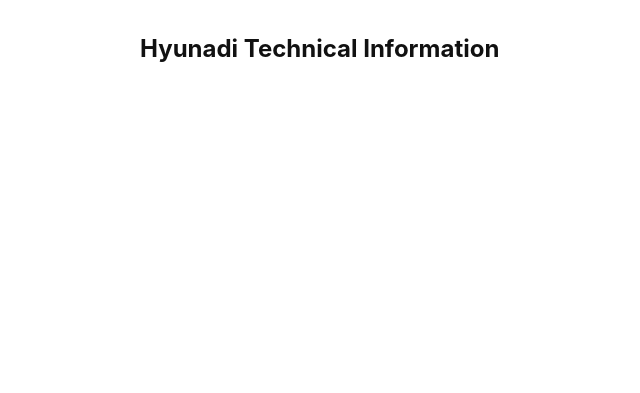
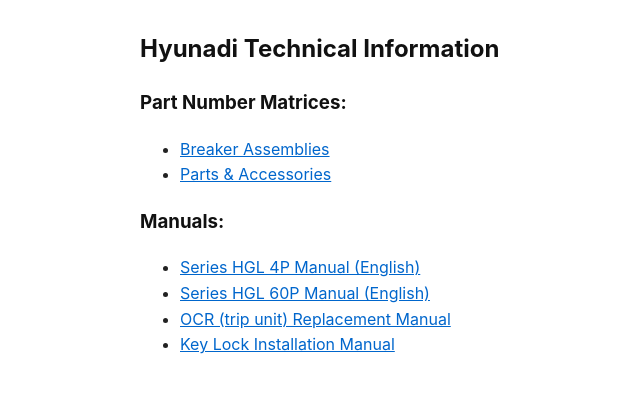
Before and after one commit to epecsupport/Service, a Jekyll site: the page built from tech/hyundai/hyundai.md, in a window 1280 px wide. Shown: the top 393 px of the page, without its empty margins (0-640 px from the left). Built offline with Jekyll 4.4.1, drawn with Linux system fonts in a browser that asks for light colours.

Commit message:
Update hyundai.md

```diff
--- a/tech/hyundai/hyundai.md
+++ b/tech/hyundai/hyundai.md
@@ -5,3 +5,13 @@ autolink: true
 ---
 
 ## Hyunadi Technical Information
+
+### Part Number Matrices:
+- [Breaker Assemblies](breakers.html)
+- [Parts & Accessories](accessories.html)
+
+### Manuals:
+- [Series HGL 4P Manual (English)](ul_hgl_4p_en.pdf)
+- [Series HGL 60P Manual (English)](ul_hgl_60p_en.pdf)
+- [OCR (trip unit) Replacement Manual](ocr_rep_en.pdf)
+- [Key Lock Installation Manual](keylock_inst_en.pdf)
```
